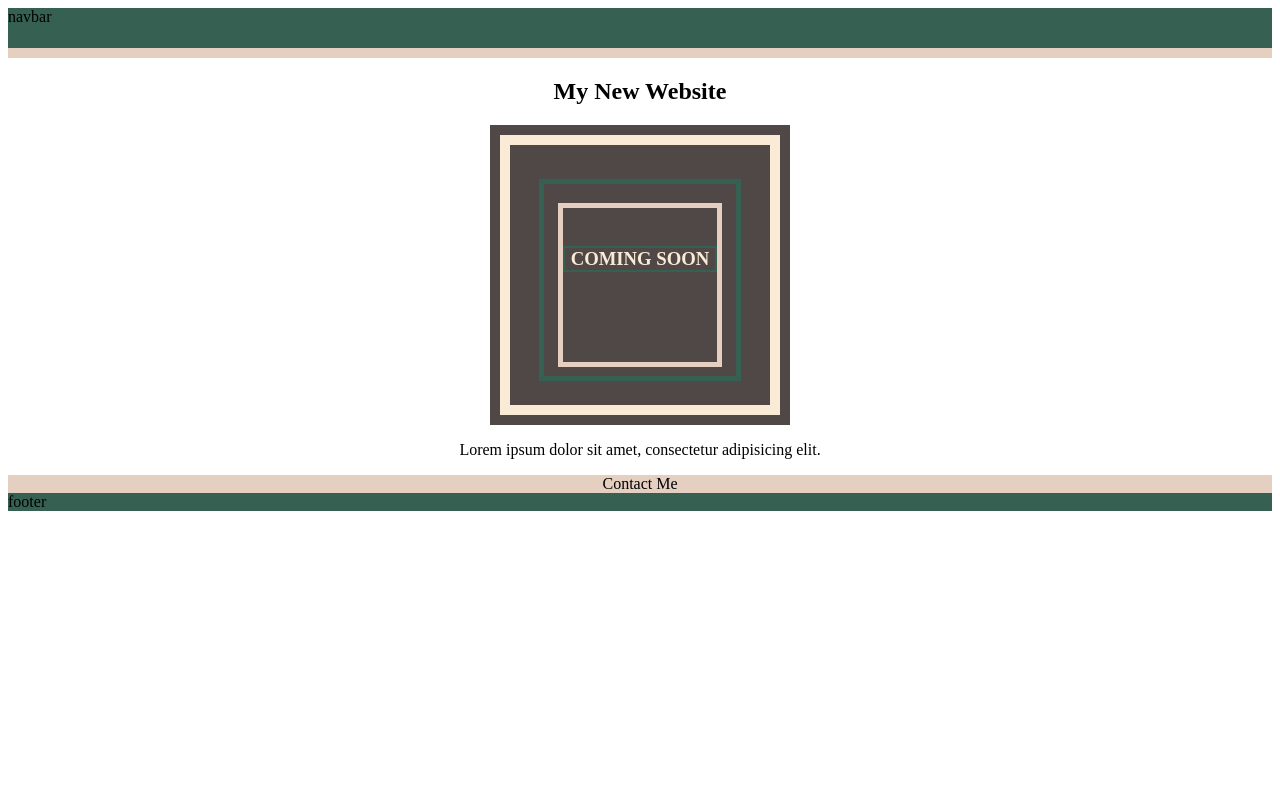
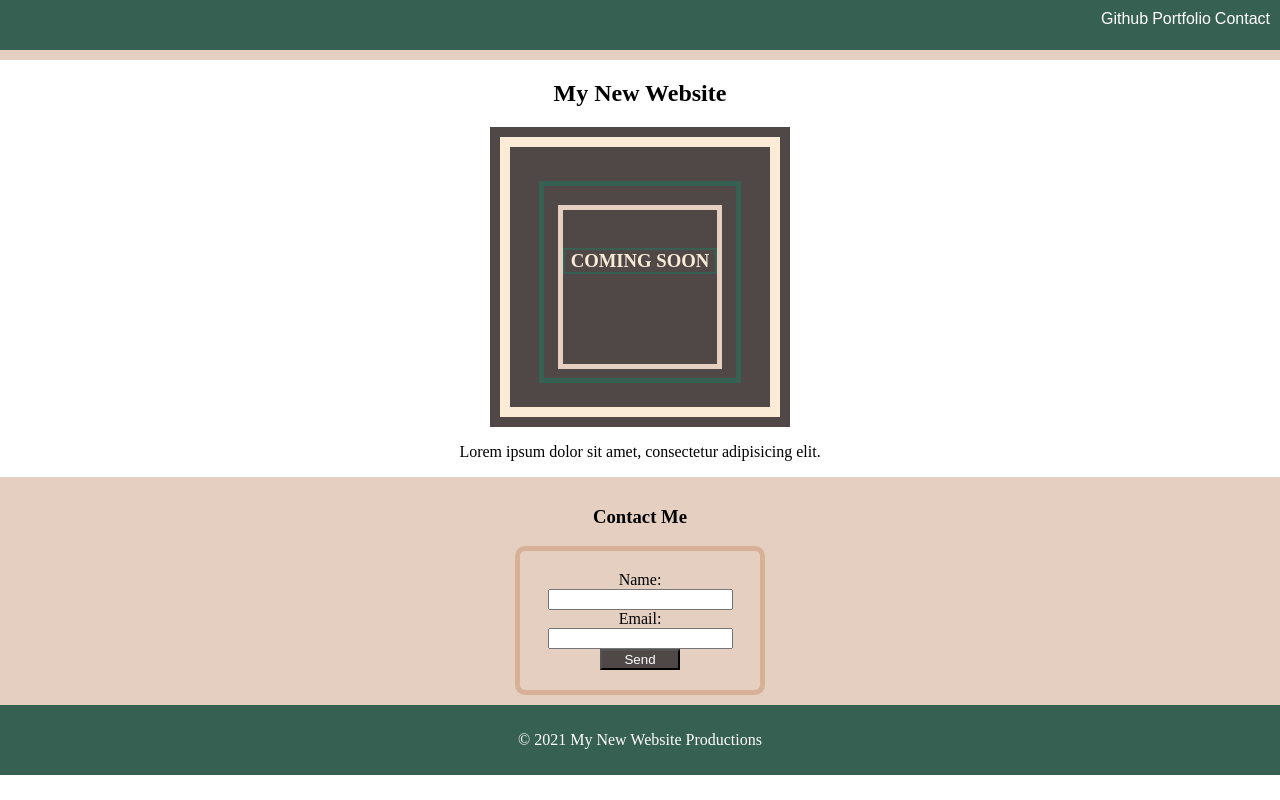
Before and after one commit to PhilipBrowning/landing-page, a plain HTML site: page index.html in a window 1280 px wide. Drawn offline with Linux system fonts and the light colour scheme.

Commit message:
Added all elements to finish school exercise.

```diff
--- a/asset/style.css
+++ b/asset/style.css
@@ -1,11 +1,18 @@
+
+body {
+    height: 100%;
+    margin: 0 auto;
+}
 .title {
     text-align: center;
 }
 
 .navSection {
     background: rgb(54,96,81);
-    height: 40px;
+    height: 30px;
     border-bottom: 10px solid rgb(228,207,193);
+    text-align: right;
+    padding: 10px
 }
 #hero {
     position: relative;
@@ -56,7 +63,7 @@
 .contactMe {
     background: rgb(228,207,193);
     text-align: center;
-
+    padding: 10px;
 }
 
 p {
@@ -64,4 +71,28 @@ p {
 }
 footer {
     background: rgb(54,96,81);
+    text-align: center;
+    color: white;
+    padding: 10px;
 }
+
+button {
+    width: 80px;
+    background: rgb(79,72,70);
+    color: white;
+}
+
+.styledForm {
+    width:200px;
+    margin: 0 auto;
+    border: 5px solid rgb(214,177,152);
+    border-radius: 10px;
+    padding: 20px;
+}
+
+.navElements {
+    display: inline;
+    color: white;
+    text-decoration: none;
+    font-family: sans-serif;
+}
--- a/index.html
+++ b/index.html
@@ -1,5 +1,5 @@
 <!DOCTYPE html>
-<html lang="en">
+<html lang="en" xmlns="http://www.w3.org/1999/html">
 <head>
     <meta charset="UTF-8">
     <meta http-equiv="X-UA-Compatible" content="IE=edge">
@@ -8,9 +8,15 @@
     <title>Document</title>
 </head>
 <body>
-    <nav class="navSection">navbar</nav>
+    <nav class="navSection">
+        <a href="https://github.com/PhilipBrowning/" class="navElements">Github</a>
+        <a href="#" class="navElements">Portfolio</a>
+        <a href="#" class="navElements">Contact</a>
+    </nav>
 
-    <section class="title"><h1>My New Website</h1></section>
+    <section class="title">
+        <h1>My New Website</h1>
+    </section>
 
     <section>
         <div id="hero">
@@ -28,9 +34,21 @@
         <p>Lorem ipsum dolor sit amet, consectetur adipisicing elit.</p>
     </section>
 
-    <section class="contactMe">Contact Me</section>
+    <section class="contactMe">
+        <h3>Contact Me</h3>
+        <form class="styledForm">
+            <label>Name:</label>
+            <input type="text"></input>
+            <br>
+            <label>Email:</label>
+            <input type="text"</input>
+            <button type="button">Send</button>
+        </form>
 
-    <footer class="footer">footer</footer>
+    </section>
+    <footer class="footer">
+        <p>&#169 2021 My New Website Productions</p>
+    </footer>
 
 </body>
 </html>
```
